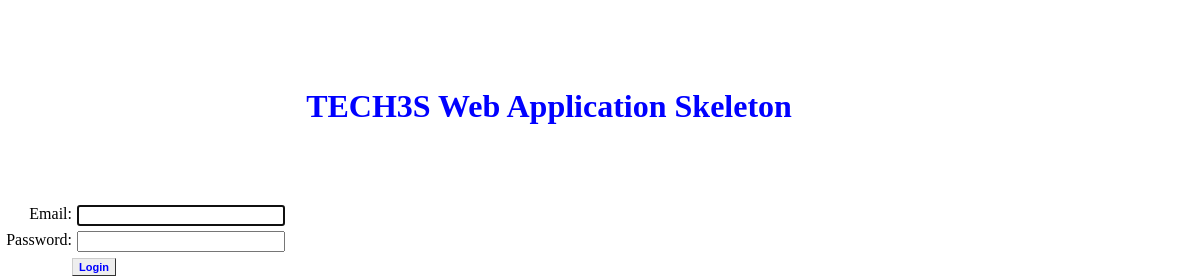
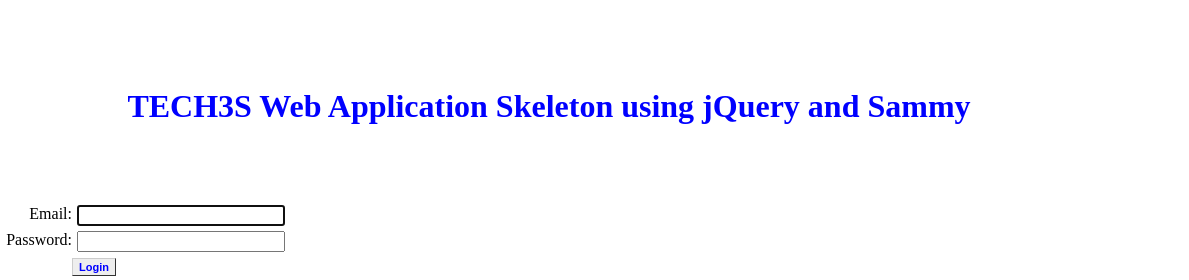
Before and after one commit to homertruong66/homer-fe-jquery, a plain HTML site: page src/main/resources/templates/index.html in a window 1280 px wide. Shown: the full height of the page, 91-1280 px from the left. Drawn offline with Linux system fonts and the light colour scheme; files that its build step writes are made by us from their sources; files whose address does not match are found by name.

Commit message:
update README

```diff
--- a/src/main/resources/templates/index.html
+++ b/src/main/resources/templates/index.html
@@ -40,7 +40,7 @@
         <button data-action="logout">Logout</button>
     </div>
 
-    <h1 align="center" style="color: blue; font-weight: bold; clear: both">TECH3S Web Application Skeleton</h1>
+    <h1 align="center" style="color: blue; font-weight: bold; clear: both">TECH3S Web Application Skeleton using jQuery and Sammy</h1>
 
     <!--Login section-->
     <div id="login" data-controller="SecurityController" data-model-name="LoginModel" style="margin: 0 auto">
```
Also changed, not shown: 1 other file.
